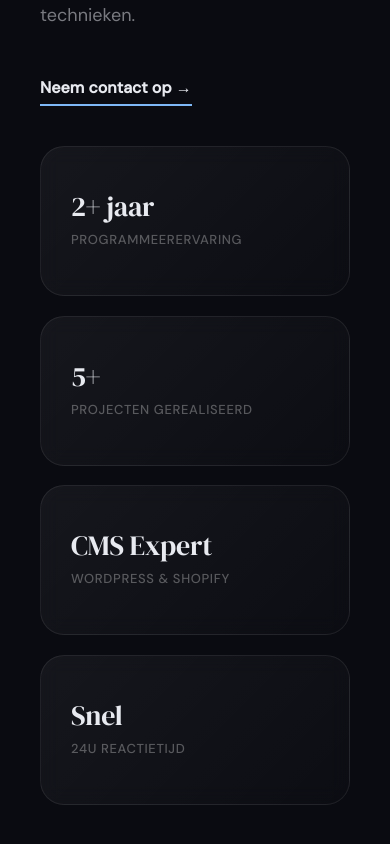
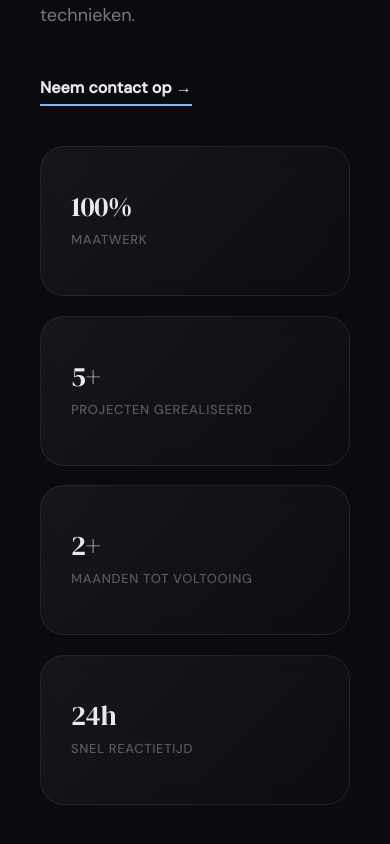
Before and after one commit to Jerry075-phantom/mijn-portfolio, a React (Vite) app: page / in a window 390 px wide. Shown: the part 1368-2212 px from the top of the page. Built offline with nearby package versions, Linux system fonts and the light colour scheme.

Commit message:
Update About sectie met ervaring en responsive grid

```diff
--- a/src/components/About.jsx
+++ b/src/components/About.jsx
@@ -98,10 +98,10 @@ export default function About({ dark, lang }) {
   const [ref, inView] = useInView();
 
   const stats = [
-    { value: "2+ jaar", label: { NL: "Programmeerervaring", EN: "Coding Experience" } },
+    { value: "100%", label: { NL: "Maatwerk", EN: "Custom" } },
     { value: "5+", label: { NL: "Projecten gerealiseerd", EN: "Projects Finished" } },
-    { value: "CMS Expert", label: { NL: "Wordpress & Shopify", EN: "Wordpress & Shopify" } },
-    { value: "Snel", label: { NL: "24u reactietijd", EN: "Response Time" } },
+    { value: "2+", label: { NL: "Maanden tot voltooing", EN: "Months until completion" } },
+    { value: "24h", label: { NL: "Snel reactietijd", EN: "Fast Response Time" } },
   ];
 
   const content = {
```
